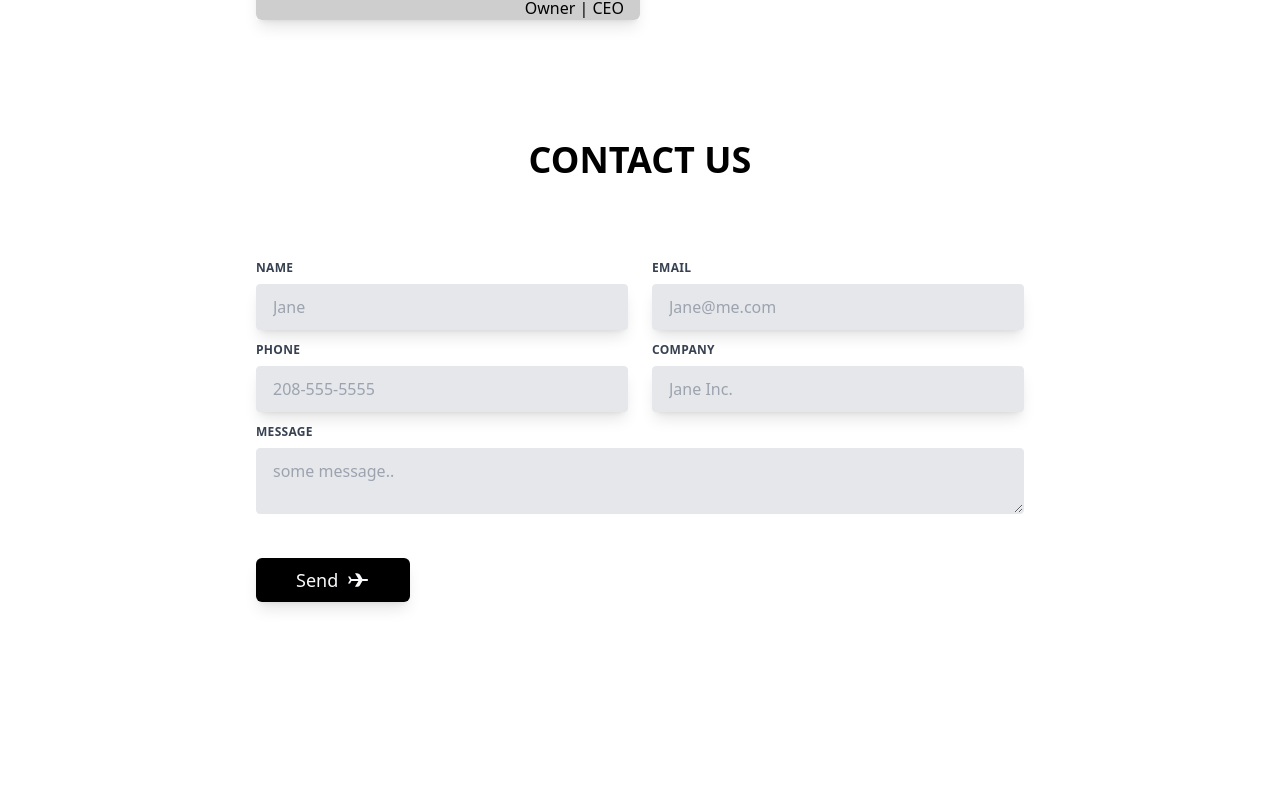
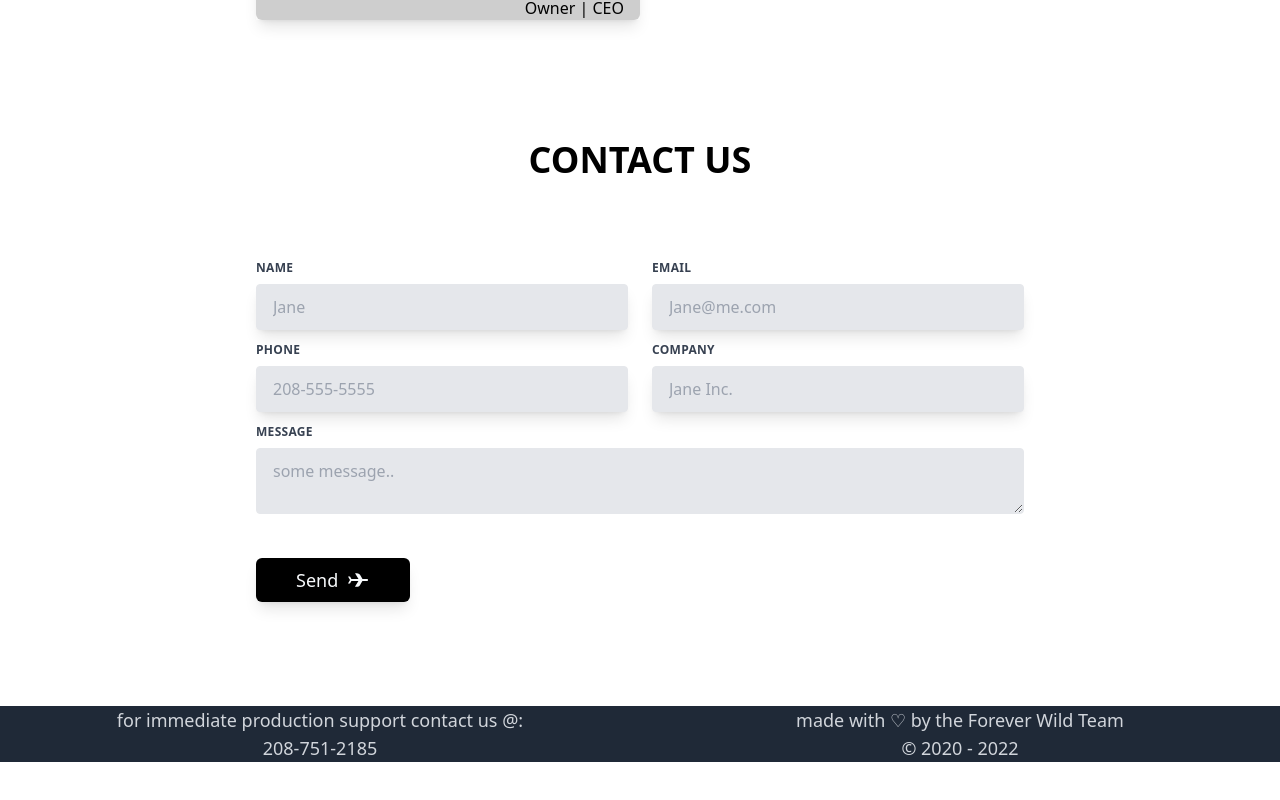
Before and after one commit to nickgiegerich/forever-wild-media, a Next.js app: page / in a window 1280 px wide. Shown: the part 4497-5297 px from the top of the page. After the commit the page ends 5259 px from the top, so only its background shows below. Built offline with nearby package versions, Linux system fonts and the light colour scheme; grey boxes are pictures that could not be loaded.

Commit message:
footer added

```diff
--- a/components/ContactForm.tsx
+++ b/components/ContactForm.tsx
@@ -98,7 +98,7 @@ function ContactForm() {
     }
 
     return (
-        <div className="w-full max-w-sm md:max-w-3xl mb-96">
+        <div className="w-full max-w-sm md:max-w-3xl">
             <form onSubmit={handleSubmit} className="flex flex-wrap -mx-3 mb-6">
                 <div className="w-full md:w-1/2 px-3 mb-6 md:mb-0">
                     <label className="block uppercase tracking-wide text-gray-700 text-xs font-bold mb-2" htmlFor="name">
--- /dev/null
+++ b/components/Footer.tsx
@@ -0,0 +1,19 @@
+import Spacer from "./Spacer";
+
+function Footer() {
+
+    return (
+        <div className="w-screen bg-gray-800 text-gray-300 flex flex-row flex-wrap md:flex-nowrap justify-evenly">
+            <span className="text-lg font-thin w-full text-center">
+                for immediate production support contact us @: <br/>
+                208-751-2185
+            </span>
+            <span className="text-lg font-thin w-full text-center">
+                made with ♡ by the Forever Wild Team <br/>
+                © 2020 - {new Date().getFullYear()}
+            </span>
+        </div>
+    )
+}
+
+export default Footer;
--- a/pages/index.tsx
+++ b/pages/index.tsx
@@ -6,6 +6,7 @@ import Services from "../components/Services";
 import Team from "../components/Team";
 import { useEffect, useState } from "react";
 import Contact from "../components/Contact";
+import Footer from "../components/Footer";
 const bgImage = "/images/home/bg-img.png";
 
 export default function Home() {
@@ -35,6 +36,8 @@ export default function Home() {
       <Team />
       <Spacer/>
       <Contact/>
+      <Spacer/>
+      <Footer/>
     </div>
   );
 }
```
